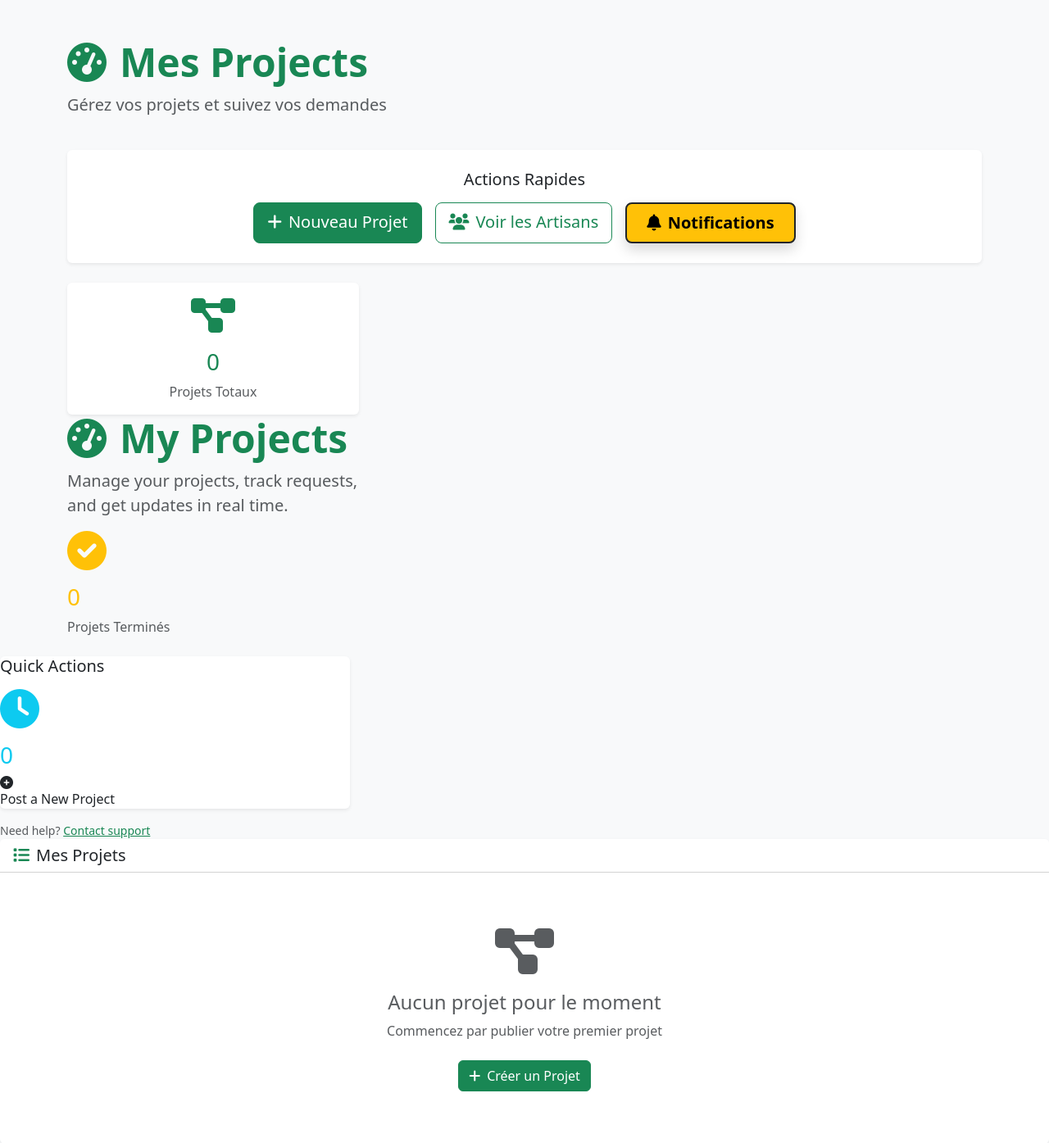
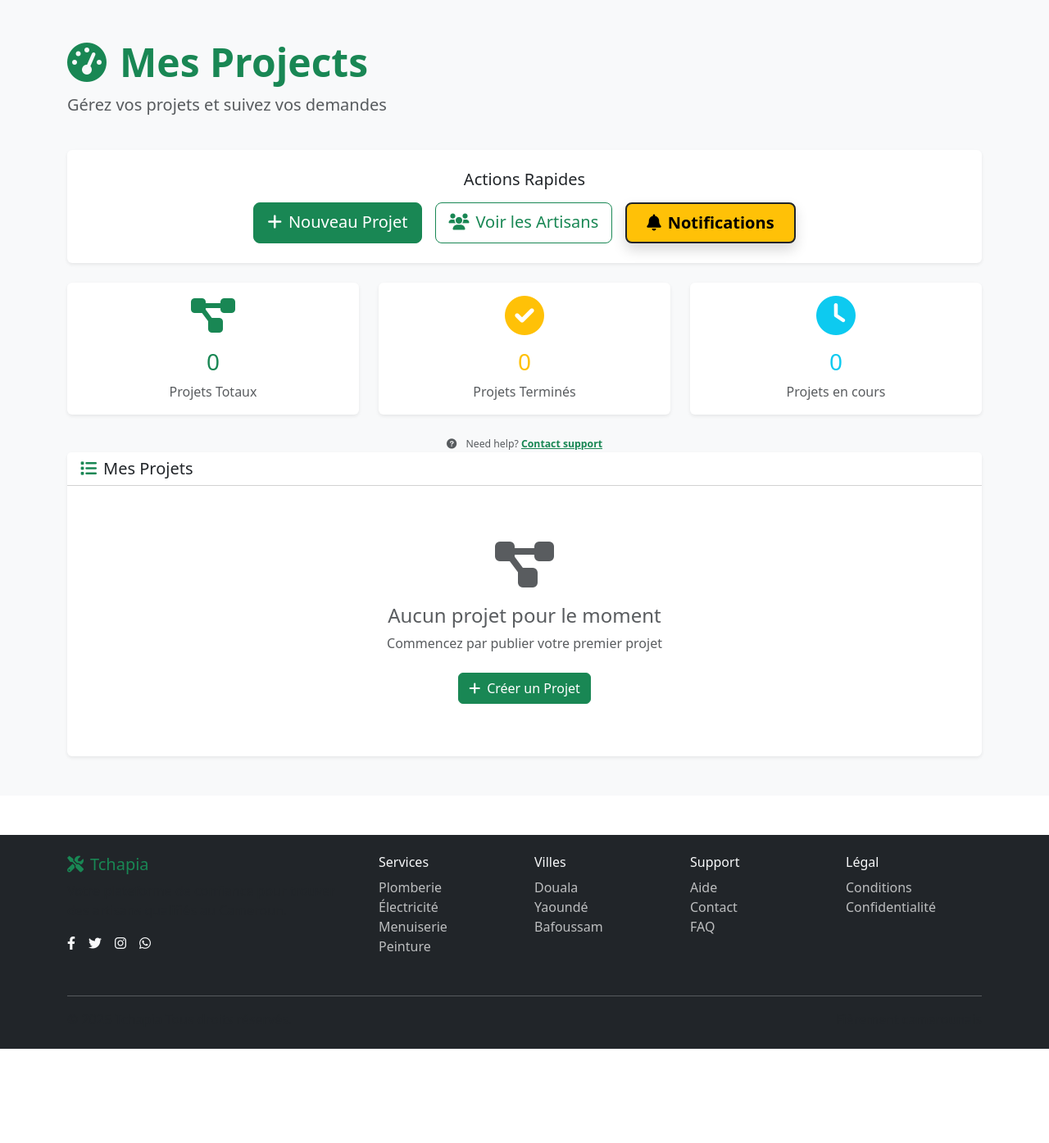
Before and after one commit to daryltch45/tchapia.com, a Django app: page /customer/dashboard/ in a window 1280 px wide. Shown: the part 81-1476 px from the top of the page at 82% size. After the commit the page ends 1361 px from the top, so only its background shows below. Run offline with Django 5.2, Linux system fonts and the light colour scheme; a user stored in the database is signed in; data comes from the database, SQL or seed files in the repository; data that the repository does not hold is empty.

Commit message:
Improve 'Need help? Contact support' line: center, icon, better UX

```diff
--- a/tchapia/templates/customer/dashboard.html
+++ b/tchapia/templates/customer/dashboard.html
@@ -95,10 +95,10 @@
                         <p class="text-muted mb-0">Projets Totaux</p>
                     </div>
                 </div>
-                                    <h1 class="display-5 fw-bold text-success mb-2">
-                                        <i class="fas fa-tachometer-alt me-3"></i>My Projects
-                                    </h1>
-                                    <p class="lead text-muted">Manage your projects, track requests, and get updates in real time.</p>
+            </div>
+            <div class="col-md-4">
+                <div class="card border-0 shadow-sm">
+                    <div class="card-body text-center">
                         <i class="fas fa-check-circle fa-3x text-warning mb-3"></i>
                         <h3 class="text-warning">{{ customer.completed_projects }}</h3>
                         <p class="text-muted mb-0">Projets Terminés</p>
@@ -107,18 +107,23 @@
             </div>
             <div class="col-md-4">
                 <div class="card border-0 shadow-sm">
-                                            <h5 class="card-title mb-3">Quick Actions</h5>
+                    <div class="card-body text-center">
                         <i class="fas fa-clock fa-3x text-info mb-3"></i>
                         <h3 class="text-info">{{ projects.count }}</h3>
-                                                    <i class="fas fa-plus-circle me-2"></i>Post a New Project
+                        <p class="text-muted mb-0">Projets en cours</p>
                     </div>
                 </div>
             </div>
         </div>
 
-                                            <div class="mt-3 text-muted small">
-                                                Need help? <a href="#" class="text-success">Contact support</a>
-                                            </div>
+        <div class="mt-3 text-muted small">
+        <div class="mt-4 text-center">
+            <span class="text-muted small">
+                <i class="fas fa-question-circle me-2"></i>
+                Need help? <a href="#" class="text-success fw-bold">Contact support</a>
+            </span>
+        </div>
+        </div>
         <!-- Projects List -->
         <div class="row">
             <div class="col-12">
```
